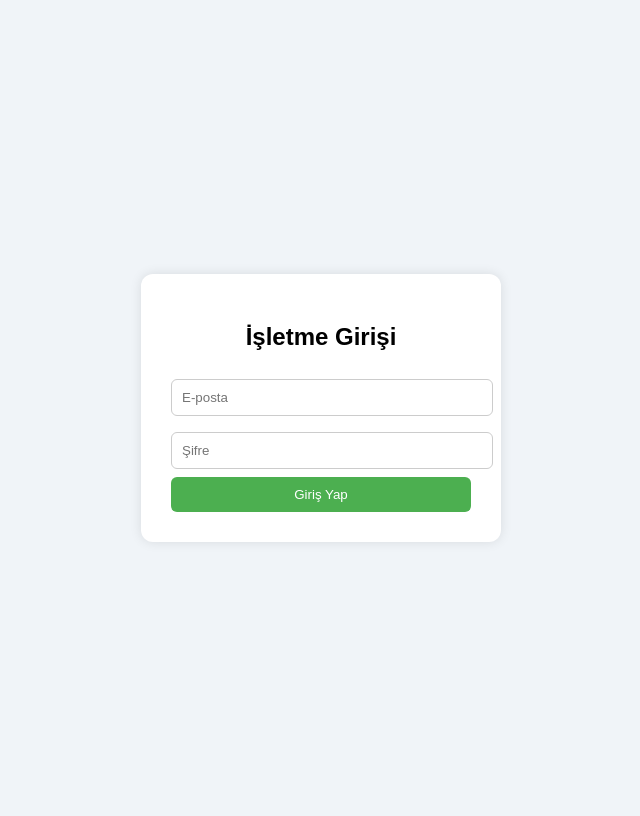
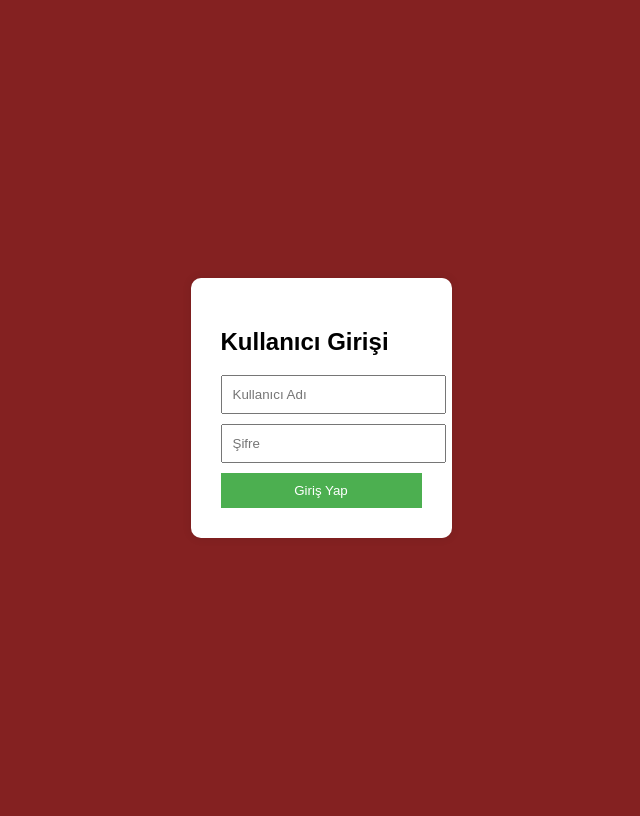
Before and after one commit to seherakyel/api-works, a FastAPI app: template templates/login.html in a window 1280 px wide. Shown: the whole page, without its empty margins (319-959 px from the left). Run offline with FastAPI, Linux system fonts and the light colour scheme; the template is opened without the code that fills it, so the values that code supplies are empty.

Commit message:
Add HTML login endpoint and enhance login templates for improved user experience

```diff
--- a/static/login.css
+++ b/static/login.css
@@ -1,6 +1,6 @@
 body {
     font-family: Arial, sans-serif;
-    background-color: #f0f4f8;
+    background-color: #842121;
     display: flex;
     justify-content: center;
     align-items: center;
@@ -8,36 +8,23 @@ body {
 }
 
 .login-container {
-    background-color: white;
+    background: rgb(255, 255, 255);
     padding: 30px;
-    border-radius: 12px;
-    box-shadow: 0 0 12px rgba(0, 0, 0, 0.1);
-    width: 300px;
+    border-radius: 10px;
+    box-shadow: 0 0 10px rgba(0,0,0,0.1);
 }
 
-.login-container h2 {
-    margin-bottom: 20px;
-    text-align: center;
+input {
+    display: block;
+    margin: 10px 0;
+    padding: 10px;
+    width: 100%;
 }
-
-.login-container input {
+button {
+    padding: 10px;
     width: 100%;
-    padding: 10px;
-    margin: 8px 0;
-    border-radius: 6px;
-    border: 1px solid #ccc;
-}
-
-.login-container button {
-    width: 100%;
-    padding: 10px;
     background-color: #4CAF50;
-    color: white;
+    color: rgb(255, 255, 255);
     border: none;
-    border-radius: 6px;
     cursor: pointer;
 }
-
-.login-container button:hover {
-    background-color: #45a049;
-}
--- a/templates/home.html
+++ b/templates/home.html
@@ -2,10 +2,10 @@
 <html lang="tr">
 <head>
     <meta charset="UTF-8">
-    <title>Hoş Geldiniz</title>
+    <title>Ana Sayfa</title>
 </head>
 <body>
-    <h1>Giriş başarılı! 👑</h1>
-    <p>Merhaba {{ owner.mail }}, hoş geldiniz.</p>
+    <h1>Hoş geldin {{ user["user_name"] }}!</h1>
+    <p>Giriş başarılı.</p>
 </body>
 </html>
--- a/templates/login.html
+++ b/templates/login.html
@@ -2,19 +2,19 @@
 <html lang="tr">
 <head>
     <meta charset="UTF-8">
-    <title>İşletme Girişi</title>
-
-    <!-- 🌟 Buraya yapıştır -->
+    <title>Kullanıcı Girişi</title>
     <link rel="stylesheet" href="/static/css/login.css">
-    <script src="/static/js/login.js"></script>
 </head>
 <body>
     <div class="login-container">
-        <h2>İşletme Girişi</h2>
-        <form action="/owners/login" method="post">
-            <input type="email" name="mail" placeholder="E-posta" required>
+        <h2>Kullanıcı Girişi</h2>
+        <form action="/users/login_html" method="post">
+            <input type="text" name="user_name" placeholder="Kullanıcı Adı" required>
             <input type="password" name="password" placeholder="Şifre" required>
             <button type="submit">Giriş Yap</button>
+            {% if error %}
+                <p style="color:red;">{{ error }}</p>
+            {% endif %}
         </form>
     </div>
 </body>
```
Also changed, not shown: routes/user_routes.py (+18 -3 lines).
